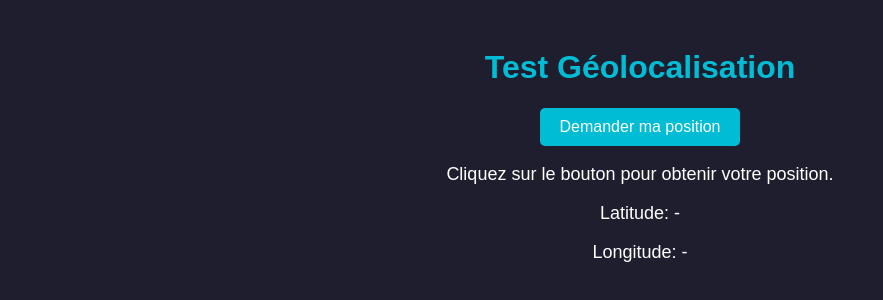
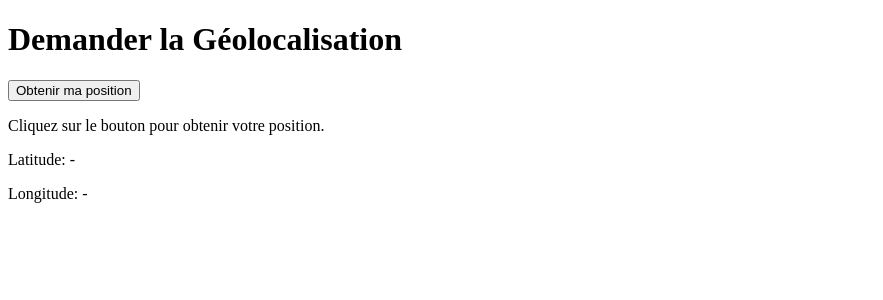
Before and after one commit to LIPMO/spest, a plain HTML site: page index.html in a window 1280 px wide. Shown: the whole page, without its empty margins (0-883 px from the left). Drawn offline with Linux system fonts and the light colour scheme.

Commit message:
Update index.html

```diff
--- a/index.html
+++ b/index.html
@@ -3,42 +3,11 @@
 <head>
     <meta charset="UTF-8">
     <meta name="viewport" content="width=device-width, initial-scale=1.0">
-    <title>Test Géolocalisation</title>
-    <style>
-        body {
-            font-family: Arial, sans-serif;
-            background-color: #1e1e2f; /* Fond sombre */
-            color: #ffffff; /* Texte blanc */
-            text-align: center;
-            padding: 20px;
-        }
-        h1 {
-            color: #00bcd4; /* Titre coloré */
-        }
-        button {
-            background-color: #00bcd4;
-            border: none;
-            color: white;
-            padding: 10px 20px;
-            text-align: center;
-            text-decoration: none;
-            display: inline-block;
-            font-size: 16px;
-            cursor: pointer;
-            border-radius: 5px;
-            transition: background-color 0.3s ease;
-        }
-        button:hover {
-            background-color: #008c9e;
-        }
-        p {
-            font-size: 18px;
-        }
-    </style>
+    <title>Géolocalisation</title>
 </head>
 <body>
-    <h1>Test Géolocalisation</h1>
-    <button id="getLocationBtn">Demander ma position</button>
+    <h1>Demander la Géolocalisation</h1>
+    <button id="getLocationBtn">Obtenir ma position</button>
     <p id="status">Cliquez sur le bouton pour obtenir votre position.</p>
     <p>Latitude: <span id="latitude">-</span></p>
     <p>Longitude: <span id="longitude">-</span></p>
@@ -46,22 +15,22 @@
     <script>
         document.getElementById("getLocationBtn").addEventListener("click", function() {
             if (navigator.geolocation) {
-                // Demande de la position
+                // Demander la position de l'utilisateur
                 navigator.geolocation.getCurrentPosition(showPosition, showError);
             } else {
-                document.getElementById("status").innerText = "La géolocalisation n'est pas supportée sur ce navigateur.";
+                document.getElementById("status").innerText = "La géolocalisation n'est pas supportée par ce navigateur.";
             }
         });
 
         function showPosition(position) {
-            // Affichage des données de position
+            // Afficher la latitude et la longitude de l'utilisateur
             document.getElementById("latitude").innerText = position.coords.latitude;
             document.getElementById("longitude").innerText = position.coords.longitude;
             document.getElementById("status").innerText = "Position récupérée avec succès !";
         }
 
         function showError(error) {
-            // Gestion des erreurs de géolocalisation
+            // Afficher une erreur en fonction du type d'erreur
             switch (error.code) {
                 case error.PERMISSION_DENIED:
                     document.getElementById("status").innerText = "Permission de géolocalisation refusée.";
@@ -70,7 +39,7 @@
                     document.getElementById("status").innerText = "Position indisponible.";
                     break;
                 case error.TIMEOUT:
-                    document.getElementById("status").innerText = "Demande de géolocalisation expirée.";
+                    document.getElementById("status").innerText = "La demande de géolocalisation a expiré.";
                     break;
                 default:
                     document.getElementById("status").innerText = "Erreur inconnue.";
```
